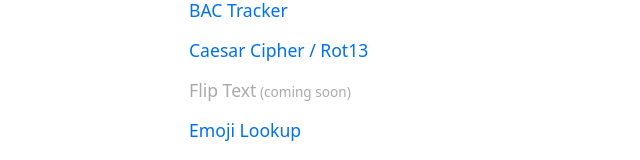
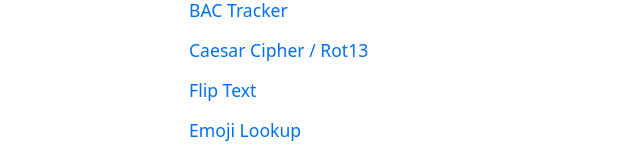
Before and after one commit to rippy/web-tools, a website: page docs/index.html in a window 1280 px wide. Shown: the part 203-363 px from the top of the page, without its empty margins (151-791 px from the left). Drawn offline with Linux system fonts and the light colour scheme.

Commit message:
feat: activate Flip Text link on home page

```diff
--- a/docs/index.html
+++ b/docs/index.html
@@ -28,7 +28,7 @@
     <li><a href="tools/bmr/index.html">BMR Calculator</a></li>
     <li><a href="tools/bac/index.html">BAC Tracker</a></li>
     <li><a href="tools/rot13/index.html">Caesar Cipher / Rot13</a></li>
-    <li><span>Flip Text</span></li>
+    <li><a href="tools/flip-text/index.html">Flip Text</a></li>
     <li><a href="tools/emoji/index.html">Emoji Lookup</a></li>
     <li><span>Meal Tracker</span></li>
     <li><span>Exercise Tracker</span></li>
```
